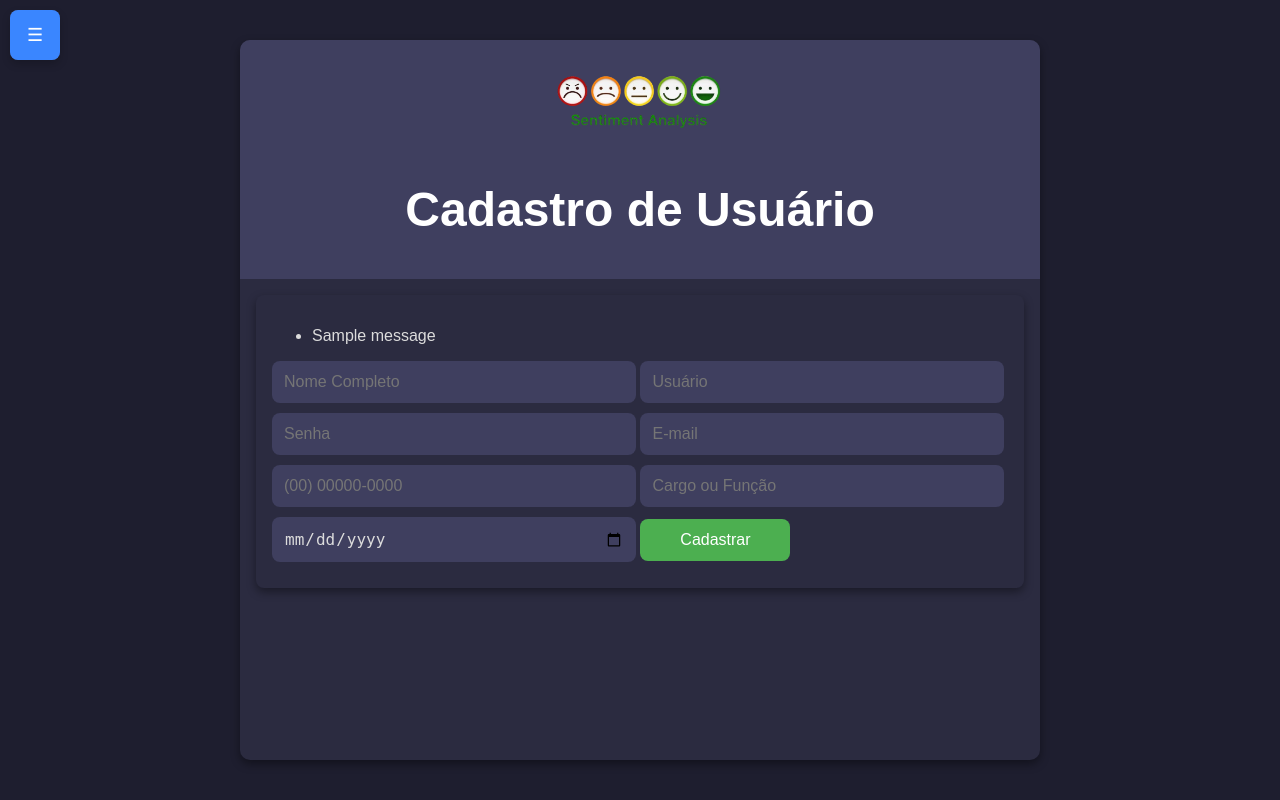
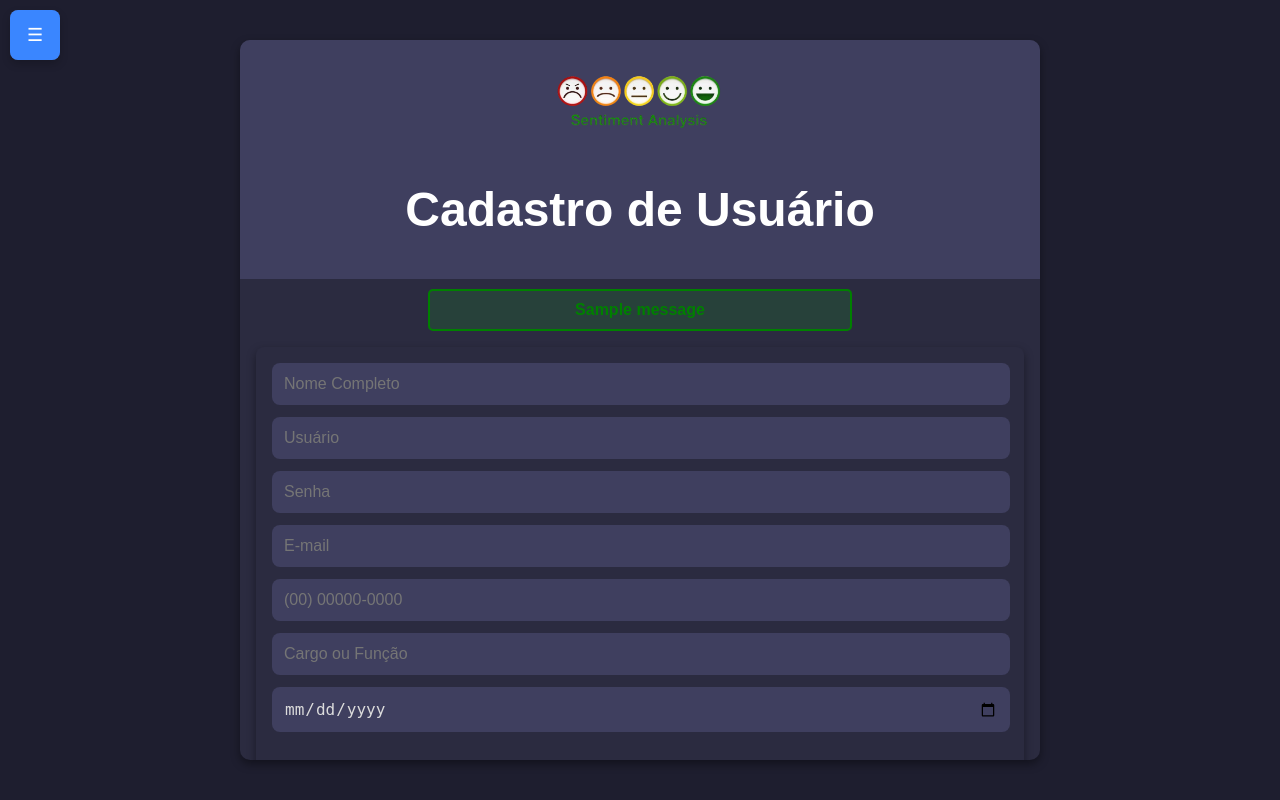
Before and after one commit to Pedro-Koziel-Diniz/Pos_Framework, a Django app: page /cadastro/ in a window 1280 px wide. Run offline with Django 3.2, Linux system fonts and the light colour scheme; tables that the repository leaves empty hold one stand-in row (values such as "Sample post"); one stand-in notice (Sample message) is shown; parts of the project's set-up code (start-up, migrations or seed data) failed here and were passed over.

Commit message:
layout html

```diff
--- a/sentiment_service/sentiment/templates/sentiment/cadastro.html
+++ b/sentiment_service/sentiment/templates/sentiment/cadastro.html
@@ -5,12 +5,42 @@
     <meta name="viewport" content="width=device-width, initial-scale=1.0" />
     <title>Cadastro - Sentiment Service</title>
 
-    <!-- Incluindo o CSS -->
     {% load static %}
     <link rel="stylesheet" href="{% static 'css/script.css' %}" />
+
+    <style>
+      .messages {
+        text-align: center;
+        margin-top: 10px;
+      }
+      .alert {
+        font-size: 16px;
+        font-weight: bold;
+        padding: 10px;
+        border-radius: 5px;
+        display: inline-block;
+        width: 50%;
+        margin: auto;
+      }
+      .alert.error {
+        color: red;
+        border: 2px solid red;
+        background-color: rgba(255, 0, 0, 0.1);
+      }
+      .alert.success {
+        color: green;
+        border: 2px solid green;
+        background-color: rgba(0, 255, 0, 0.1);
+      }
+      .button-container {
+        display: flex;
+        justify-content: center;
+        margin-top: 20px;
+      }
+    </style>
   </head>
   <body>
-    <!-- Menu Expansível -->
+
     <div class="expandable-menu">
       <button class="menu-toggle" onclick="toggleMenu()">☰</button>
       <div class="menu-content">
@@ -18,89 +48,44 @@
       </div>
     </div>
 
-    <!-- Formulário de Cadastro -->
     <div class="chat-container">
       <div class="chat-header">
         <img src="{% static 'img/logosentiment.png' %}" alt="Logo Sentiment" />
         <h1>Cadastro de Usuário</h1>
       </div>
+
+      <!-- Exibição de mensagens -->
+      {% if messages %}
+        <div class="messages">
+          {% for message in messages %}
+            <div class="alert {% if message.tags == 'error' %}error{% elif message.tags == 'success' %}success{% endif %}">
+              {{ message }}
+            </div>
+          {% endfor %}
+        </div>
+      {% endif %}
+
       <div class="form-container">
-        {% if messages %}
-          <ul>
-            {% for message in messages %}
-              <li>{{ message }}</li>
-            {% endfor %}
-          </ul>
-        {% endif %}
         <form method="POST" action="{% url 'cadastro' %}">
           {% csrf_token %}
-          <input
-            type="text"
-            id="nome"
-            name="nome"
-            class="text-input"
-            placeholder="Nome Completo"
-            required
-            style="width: 90%; max-width: 340px; margin-bottom: 10px;"
-          />
-          <input
-            type="text"
-            id="usuario"
-            name="usuario"
-            class="text-input"
-            placeholder="Usuário"
-            required
-            style="width: 90%; max-width: 340px; margin-bottom: 10px;"
-          />
-          <input
-            type="password"
-            id="senha"
-            name="senha"
-            class="text-input"
-            placeholder="Senha"
-            required
-            style="width: 90%; max-width: 340px; margin-bottom: 10px;"
-          />
-          <input
-            type="email"
-            id="email"
-            name="email"
-            class="text-input"
-            placeholder="E-mail"
-            required
-            style="width: 90%; max-width: 340px; margin-bottom: 10px;"
-          />
-          <input
-            type="text"
-            id="celular"
-            name="celular"
-            class="text-input"
-            placeholder="(00) 00000-0000"
-            style="width: 90%; max-width: 340px; margin-bottom: 10px;"
-          />
-          <input
-            type="text"
-            id="funcao"
-            name="funcao"
-            class="text-input"
-            placeholder="Cargo ou Função"
-            style="width: 90%; max-width: 340px; margin-bottom: 10px;"
-          />
-          <input
-            type="date"
-            id="nascimento"
-            name="nascimento"
-            class="text-input"
-            style="width: 90%; max-width: 340px; margin-bottom: 10px;"
-          />
-          <button type="submit" class="submit-btn" style="background-color: #4CAF50; width: 150px;">
-            Cadastrar
-          </button>
+          <input type="text" name="nome" class="text-input" placeholder="Nome Completo" required />
+          <input type="text" name="usuario" class="text-input" placeholder="Usuário" required />
+          <input type="password" name="senha" class="text-input" placeholder="Senha" required />
+          <input type="email" name="email" class="text-input" placeholder="E-mail" required />
+          <input type="text" name="celular" class="text-input" placeholder="(00) 00000-0000" />
+          <input type="text" name="funcao" class="text-input" placeholder="Cargo ou Função" />
+          <input type="date" name="nascimento" class="text-input" />
+
+          <!-- Botão centralizado -->
+          <div class="button-container">
+            <button type="submit" class="submit-btn" style="background-color: #4CAF50; width: 150px;">
+              Cadastrar
+            </button>
+          </div>
         </form>
       </div>
     </div>
 
-    <!-- Incluindo o JS -->
     <script src="{% static 'js/script.js' %}"></script>
     <script>
       function toggleMenu() {
```
Also changed, not shown: sentiment_service/sentiment/templates/sentiment/historico.html (+8 -0 lines), sentiment_service/sentiment/templates/sentiment/login.html (+40 -6 lines).
